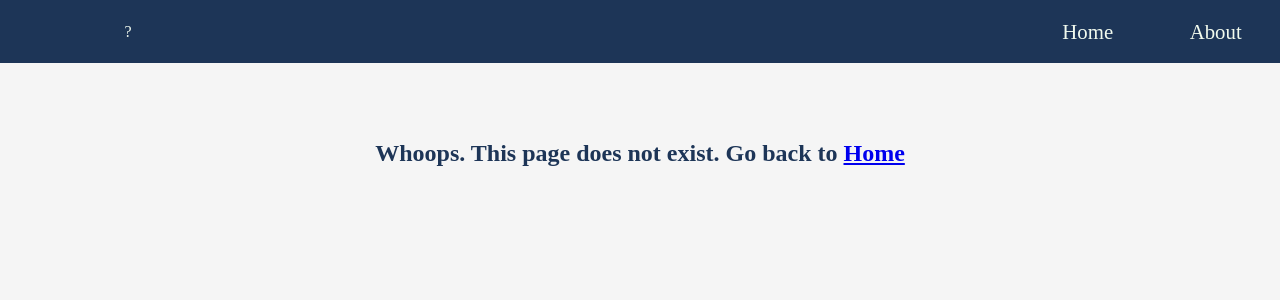
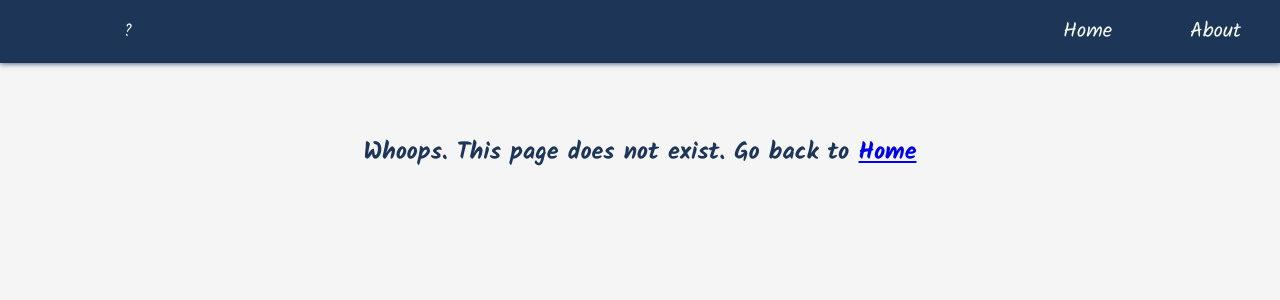
Before and after one commit to delta94/blog-frontend, a React (Create React App) app: page / in a window 1280 px wide. Shown: the top 300 px of the page. Built offline with nearby package versions, Linux system fonts and the light colour scheme.

Commit message:
some minor fixes

```diff
--- a/public/index.html
+++ b/public/index.html
@@ -5,9 +5,10 @@
         <link rel="icon" href="%PUBLIC_URL%/favicon.ico" />
         <meta name="viewport" content="width=device-width, initial-scale=1" />
         <meta name="theme-color" content="#000000" />
-    <meta
-      name="description"
-      content="Web site created using create-react-app"
+        <meta name="description" content="Web site created using create-react-app" />
+        <link
+            href="https://fonts.googleapis.com/css2?family=Kalam:wght@400;700&display=swap"
+            rel="stylesheet"
         />
         <link rel="apple-touch-icon" href="%PUBLIC_URL%/logo192.png" />
         <!--
@@ -24,7 +25,7 @@
       work correctly both with client-side routing and a non-root public URL.
       Learn how to configure a non-root public URL by running `npm run build`.
     -->
-    <title>React App</title>
+        <title>A blog</title>
     </head>
     <body>
         <noscript>You need to enable JavaScript to run this app.</noscript>
@@ -38,6 +39,5 @@
 
       To begin the development, run `npm start` or `yarn start`.
       To create a production bundle, use `npm run build` or `yarn build`.
-    -->
-  </body>
+    --></body>
 </html>
--- a/src/styles/style.css
+++ b/src/styles/style.css
@@ -4,6 +4,7 @@
   -webkit-box-sizing: border-box;
           box-sizing: border-box;
   line-height: 1.5;
+  font-family: 'Kalam', cursive;
 }
 
 body {
@@ -23,6 +24,8 @@ header nav {
           align-items: center;
   background-color: #1d3557;
   padding: 1em 0;
+  -webkit-box-shadow: 0 0 6px #1d3557;
+          box-shadow: 0 0 6px #1d3557;
 }
 
 header nav ul {
@@ -41,10 +44,6 @@ header nav ul li a {
   color: #f1faee;
 }
 
-header nav ul li a:hover {
-  text-decoration: underline;
-}
-
 header nav .left-list {
   width: 20%;
   min-width: 100px;
@@ -53,6 +52,26 @@ header nav .left-list {
 header nav .right-list {
   width: 20%;
   min-width: 200px;
+}
+
+header nav .right-list li {
+  position: relative;
+}
+
+header nav .right-list li:after {
+  content: '';
+  position: absolute;
+  bottom: 3px;
+  left: 0;
+  width: 0%;
+  -webkit-transition: width 200ms ease-in;
+  transition: width 200ms ease-in;
+  height: 2px;
+  background: #f1faee;
+}
+
+header nav .right-list li:hover:after {
+  width: 100%;
 }
 
 .page-h1 {
@@ -101,11 +120,16 @@ header nav .right-list {
   margin: 3em auto;
   width: 90%;
   min-width: 350px;
+  opacity: 0;
   display: -ms-grid;
   display: grid;
   gap: 50px;
   -ms-grid-columns: (minmax(400px, 1fr))[auto-fit];
       grid-template-columns: repeat(auto-fit, minmax(400px, 1fr));
+  -webkit-animation: fadeIn 1s ease-in forwards;
+          animation: fadeIn 1s ease-in forwards;
+  -webkit-animation-delay: 0.5s;
+          animation-delay: 0.5s;
 }
 
 .home-section .post-details {
@@ -113,8 +137,8 @@ header nav .right-list {
   padding: 2em;
   min-height: 400px;
   color: #f1faee;
-  -webkit-box-shadow: 0 3px 8px #cedfdf;
-          box-shadow: 0 3px 8px #cedfdf;
+  -webkit-box-shadow: 0 3px 8px #1d3557;
+          box-shadow: 0 3px 8px #1d3557;
   border-radius: 5px;
   height: 100%;
 }
@@ -186,7 +210,7 @@ header nav .right-list {
 }
 
 .post .content {
-  padding: 2em 0;
+  padding: 2em 0 6em 0;
   border-top: 1px solid gainsboro;
 }
 
@@ -201,7 +225,7 @@ header nav .right-list {
 
 .post > div {
   border-top: 2px solid #1d3557;
-  padding: 1em 0;
+  padding: 3em 0;
 }
 
 .post > div h4 {
@@ -223,12 +247,13 @@ header nav .right-list {
 }
 
 .post > div .comment .text {
-  font-size: 1.1rem;
+  font-size: 1.2rem;
 }
 
 .post > div .comment .date {
   text-align: end;
   font-size: 0.8rem;
+  color: #a5a4a4;
 }
 
 .post > div .add-comment {
@@ -331,31 +356,49 @@ header nav .right-list {
 
 @-webkit-keyframes changeSize {
   0% {
-    -webkit-transform: scale(1.2);
-            transform: scale(1.2);
+    -webkit-transform: scale(1.1);
+            transform: scale(1.1);
   }
   50% {
     -webkit-transform: scale(0.6);
             transform: scale(0.6);
   }
   100% {
-    -webkit-transform: scale(1.2);
-            transform: scale(1.2);
+    -webkit-transform: scale(1.1);
+            transform: scale(1.1);
   }
 }
 
 @keyframes changeSize {
   0% {
-    -webkit-transform: scale(1.2);
-            transform: scale(1.2);
+    -webkit-transform: scale(1.1);
+            transform: scale(1.1);
   }
   50% {
     -webkit-transform: scale(0.6);
             transform: scale(0.6);
   }
   100% {
-    -webkit-transform: scale(1.2);
-            transform: scale(1.2);
+    -webkit-transform: scale(1.1);
+            transform: scale(1.1);
+  }
+}
+
+@-webkit-keyframes fadeIn {
+  from {
+    opacity: 0;
+  }
+  to {
+    opacity: 1;
+  }
+}
+
+@keyframes fadeIn {
+  from {
+    opacity: 0;
+  }
+  to {
+    opacity: 1;
   }
 }
 /*# sourceMappingURL=style.css.map */
--- a/src/styles/style.scss
+++ b/src/styles/style.scss
@@ -9,6 +9,7 @@ $red: #e63946;
     padding: 0;
     box-sizing: border-box;
     line-height: 1.5;
+    font-family: 'Kalam', cursive;
 }
 
 body {
@@ -22,6 +23,7 @@ header nav {
     align-items: center;
     background-color: $dark-blue;
     padding: 1em 0;
+    box-shadow: 0 0 6px $dark-blue;
     ul {
         list-style: none;
         display: flex;
@@ -31,9 +33,6 @@ header nav {
             text-decoration: none;
             font-size: 1.3rem;
             color: $white;
-            &:hover {
-                text-decoration: underline;
-            }
         }
     }
     .left-list {
@@ -43,6 +42,22 @@ header nav {
     .right-list {
         width: 20%;
         min-width: 200px;
+        li {
+            position: relative;
+            &:after {
+                content: '';
+                position: absolute;
+                bottom: 3px;
+                left: 0;
+                width: 0%;
+                transition: width 200ms ease-in;
+                height: 2px;
+                background: $white;
+            }
+            &:hover:after {
+                width: 100%;
+            }
+        }
     }
 }
 
@@ -84,15 +99,18 @@ header nav {
     margin: 3em auto;
     width: 90%;
     min-width: 350px;
+    opacity: 0;
     display: grid;
     gap: 50px;
     grid-template-columns: repeat(auto-fit, minmax(400px, 1fr));
+    animation: fadeIn 1s ease-in forwards;
+    animation-delay: 0.5s;
     .post-details {
         background-color: $dark-blue;
         padding: 2em;
         min-height: 400px;
         color: $white;
-        box-shadow: 0 3px 8px $light-blue;
+        box-shadow: 0 3px 8px $dark-blue;
         border-radius: 5px;
         height: 100%;
         h2 {
@@ -153,7 +171,7 @@ header nav {
         }
     }
     .content {
-        padding: 2em 0;
+        padding: 2em 0 6em 0;
         border-top: 1px solid rgb(220, 220, 220);
         p {
             margin: 0.4em 0;
@@ -166,7 +184,7 @@ header nav {
 
     & > div {
         border-top: 2px solid $dark-blue;
-        padding: 1em 0;
+        padding: 3em 0;
         h4 {
             padding: 1em 0;
             border-bottom: 1px solid rgb(220, 220, 220);
@@ -181,11 +199,12 @@ header nav {
                 margin: 0.5em 0;
             }
             .text {
-                font-size: 1.1rem;
+                font-size: 1.2rem;
             }
             .date {
                 text-align: end;
                 font-size: 0.8rem;
+                color: rgb(165, 164, 164);
             }
         }
         .add-comment {
@@ -260,13 +279,22 @@ header nav {
 
 @keyframes changeSize {
     0% {
-        transform: scale(1.2);
+        transform: scale(1.1);
     }
 
     50% {
         transform: scale(0.6);
     }
     100% {
-        transform: scale(1.2);
+        transform: scale(1.1);
     }
 }
+
+@keyframes fadeIn {
+    from {
+        opacity: 0;
+    }
+    to {
+        opacity: 1;
+    }
+}
```
Also changed, not shown: 1 other file (tests, documents, lock files or other folders). Lines whose indentation alone changed are shown as unchanged.
